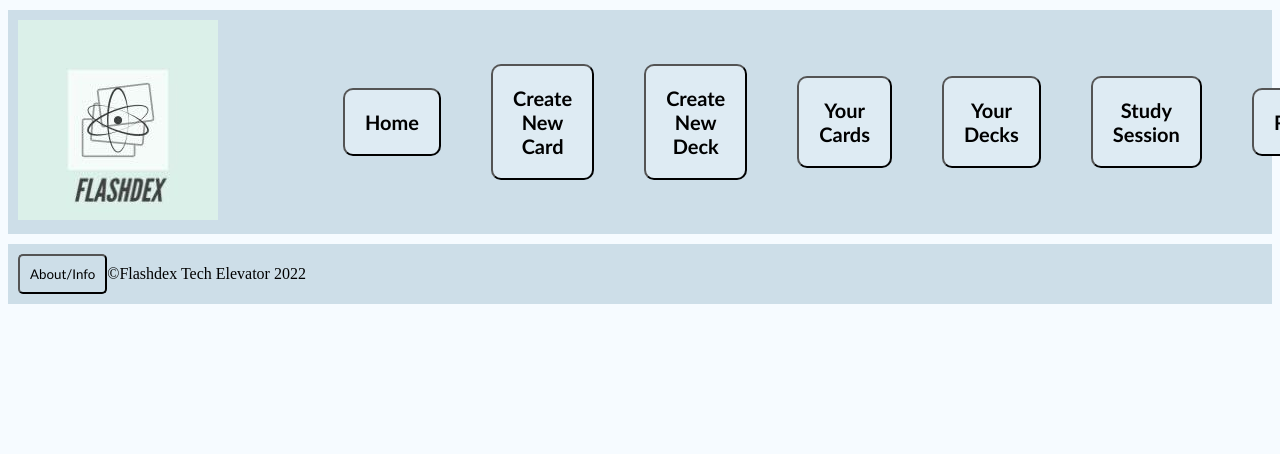
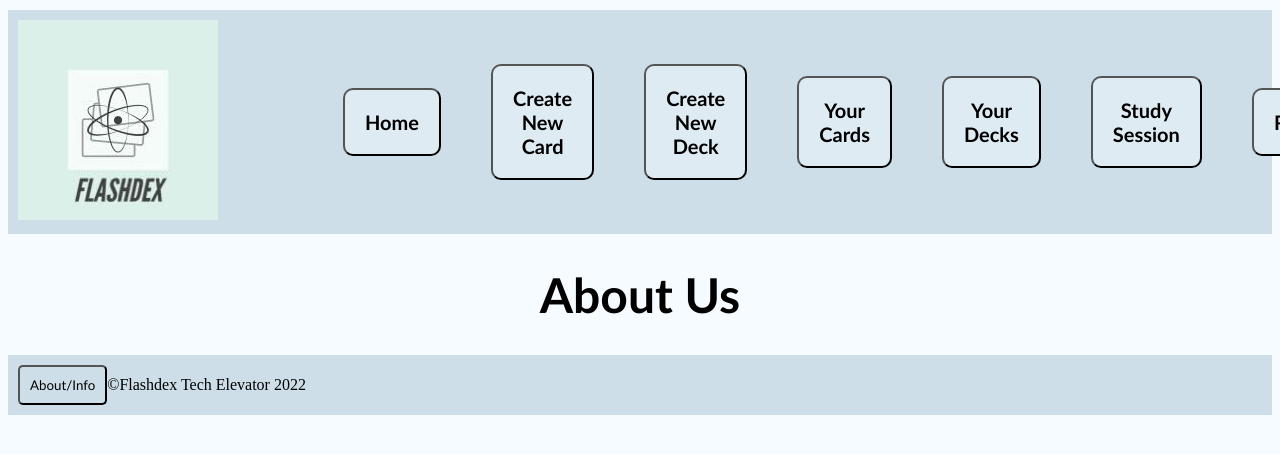
Before and after one commit to itomasek/Final-Capstone, a Vue app in the folder vue/: page /info in a window 1280 px wide. Shown: the top 454 px of the page. Built offline with nearby package versions, Linux system fonts and the light colour scheme.

Commit message:
router info fix

```diff
--- a/vue/src/router/index.js
+++ b/vue/src/router/index.js
@@ -11,6 +11,7 @@ import EditCard from '../views/EditCard.vue'
 import AllDecks from '../views/AllDecks.vue'
 import NewDeck from '../views/NewDeck.vue'
 import EditDeck from '../views/EditDeck.vue'
+import Information from '../views/Information.vue'
 
 Vue.use(Router)
 
@@ -106,6 +107,14 @@ const router = new Router({
       meta: {
         requiresAuth: true
       }
+    },
+    {
+      path: "/info",
+      name: "info",
+      component: Information,
+      meta: {
+        requiresAuth: false
+      }
     }
   ]
 })
--- /dev/null
+++ b/vue/src/views/Information.vue
@@ -0,0 +1,15 @@
+<template>
+  <div>
+      <h1>About Us</h1>
+  </div>
+</template>
+
+<script>
+export default {
+    name: "information"
+}
+</script>
+
+<style>
+
+</style>
```
